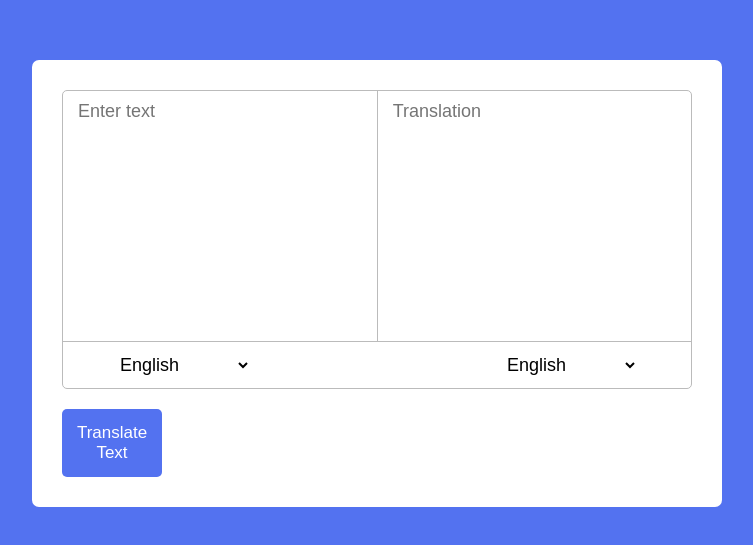
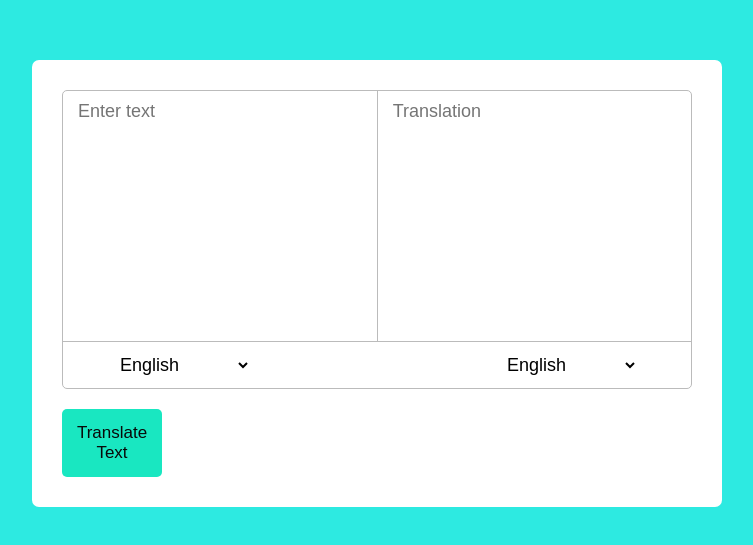
Before and after one commit to krishna-p060/bhashini_Language_Translator, a plain HTML site: page index.html in a window 1280 px wide. Shown: the part 117-662 px from the top of the page, without its empty margins (263-1016 px from the left). Drawn offline with Linux system fonts and the light colour scheme.

Commit message:
html and css file updated

```diff
--- a/style.css
+++ b/style.css
@@ -6,7 +6,7 @@
 
 }
 body{
-    background: #5372F0;
+    background: #2deae1;
     display: flex;
     justify-content: center;
     align-items: center;
@@ -88,9 +88,10 @@ body{
     margin-top: 20px;
     border: none;
     cursor: pointer;
-    color: #fff;
+    color: #090909;
     font-size: 17px;
     border-radius: 5px;
-    background: #5372F0;
+    background: #19e7c1;
 
 }
+/* 5372F0 */
```
Also changed, not shown: index.html (+2 -0 lines).
